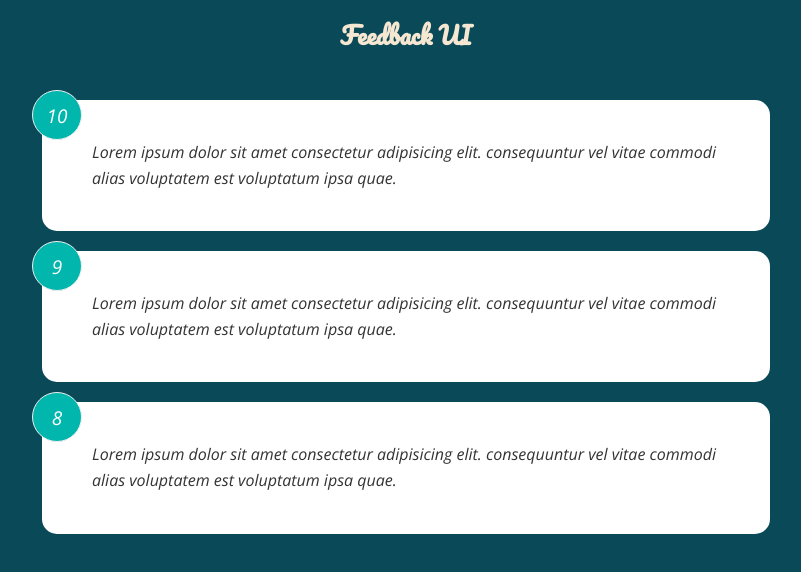
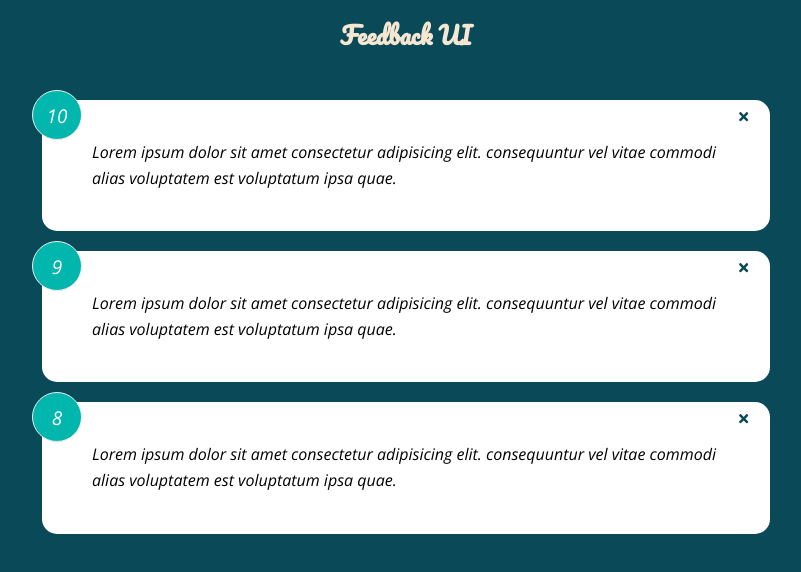
Before and after one commit to jrodriguezo/react-feedback, a React (Create React App) app: page / in a window 1280 px wide. Shown: the top 572 px of the page, without its empty margins (234-1035 px from the left). Built offline with nearby package versions, Linux system fonts and the light colour scheme; a web font is replaced by a local one.

Commit message:
Delete item implemented

```diff
--- a/package.json
+++ b/package.json
@@ -8,6 +8,7 @@
     "@testing-library/user-event": "^13.5.0",
     "react": "^17.0.2",
     "react-dom": "^17.0.2",
+    "react-icons": "^4.3.1",
     "react-scripts": "5.0.0",
     "web-vitals": "^2.1.3"
   },
--- a/src/App.js
+++ b/src/App.js
@@ -6,11 +6,17 @@ import FeedbackData from './data/FeedbackData';
 function App() {
   const [feedback, setFeedback] = useState(FeedbackData)
 
+  const deleteFeedback = (id) => {
+    if (window.confirm('Are you sure you want to delete?')) {
+      setFeedback(feedback.filter((item) => item.id !== id))
+    }
+  }
+
   return (
       <>
       <Header />
       <div className='container'>
-        <FeedbackList feedback={feedback} />
+        <FeedbackList feedback={feedback} handleDelete={deleteFeedback} />
       </div>
       </>
   );
--- a/src/components/FeedbackItem.jsx
+++ b/src/components/FeedbackItem.jsx
@@ -1,11 +1,22 @@
-function FeedbackItem({item}) {
+import { FaTimes } from 'react-icons/fa'
+import PropTypes from 'prop-types'
+import Card from "./shared/Card"
+
+function FeedbackItem({item, handleDelete}) {
 
     return (
-        <div className="card">
+        <Card>
             <div className="num-display">{item.rating}</div>
+            <button onClick={() => handleDelete(item.id)} className="close">
+                <FaTimes color='#0A4958'/>
+            </button>
             <div className="text-display">{item.text}</div>
-        </div>
+        </Card>
     )
 }
 
+FeedbackItem.propTypes = {
+    item: PropTypes.object.isRequired
+}
+
 export default FeedbackItem
--- a/src/components/FeedbackList.jsx
+++ b/src/components/FeedbackList.jsx
@@ -1,7 +1,8 @@
+import PropTypes from "prop-types"
 import FeedbackItem from "./FeedbackItem"
 
 
-function FeedbackList({feedback}) {
+function FeedbackList({feedback, handleDelete}) {
 
     if(!feedback || feedback.length === 0){
         return <p className="warning">Not feedbacks available!</p>
@@ -10,10 +11,23 @@ function FeedbackList({feedback}) {
     return (
         <div className='feedback-list'>
           {feedback.map((item) => (
-            <FeedbackItem key={item.id} item={item} />
+            <FeedbackItem
+              key={item.id}
+              item={item}
+              handleDelete={handleDelete}/>
           ))}
         </div>
       )
 }
 
+FeedbackList.propTypes = {
+    feedback: PropTypes.arrayOf(
+        PropTypes.shape({
+            id: PropTypes.number.isRequired,
+            rating: PropTypes.number.isRequired,
+            text: PropTypes.string.isRequired
+        })
+    )
+}
+
 export default FeedbackList
--- /dev/null
+++ b/src/components/shared/Card.jsx
@@ -0,0 +1,30 @@
+import PropTypes from 'prop-types'
+
+function Card({children, reverse}) {
+    /*
+
+    // Another way to do it
+
+    return (
+        <div className={`card ${reverse && 'reverse'}`}>
+            {children}
+        </div>
+    )*/
+
+    return <div className="card" style={{
+        backgroundColor: reverse ? 'rgba(0,0,0,0.4)' : '#fff',
+        color: reverse ? '#fff' : '#000'
+    }}>{children}</div>
+}
+
+Card.defaultProps = {
+    reverse: false
+}
+
+Card.propTypes = {
+    children: PropTypes.node.isRequired,
+    reverse: PropTypes.bool
+}
+
+
+export default Card
```
Also changed, not shown: 1 other file (tests, documents, lock files or other folders).
